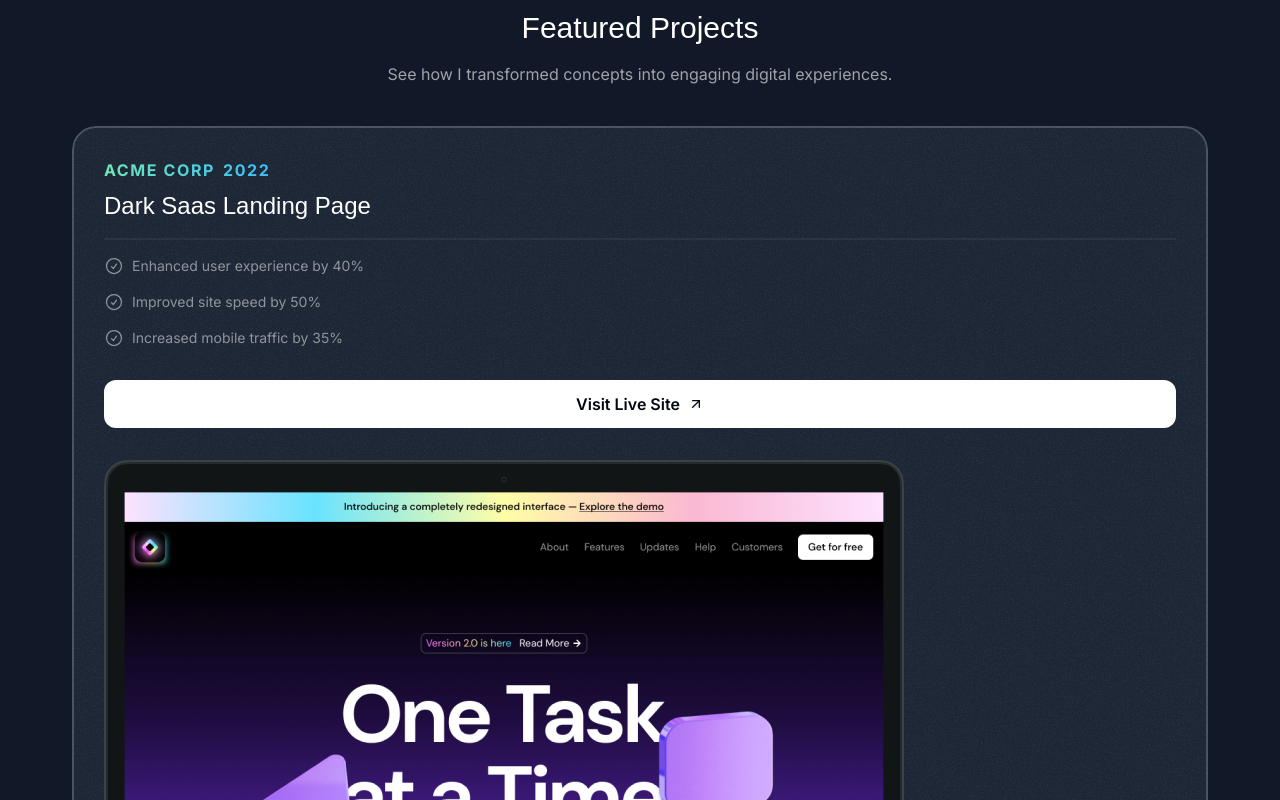
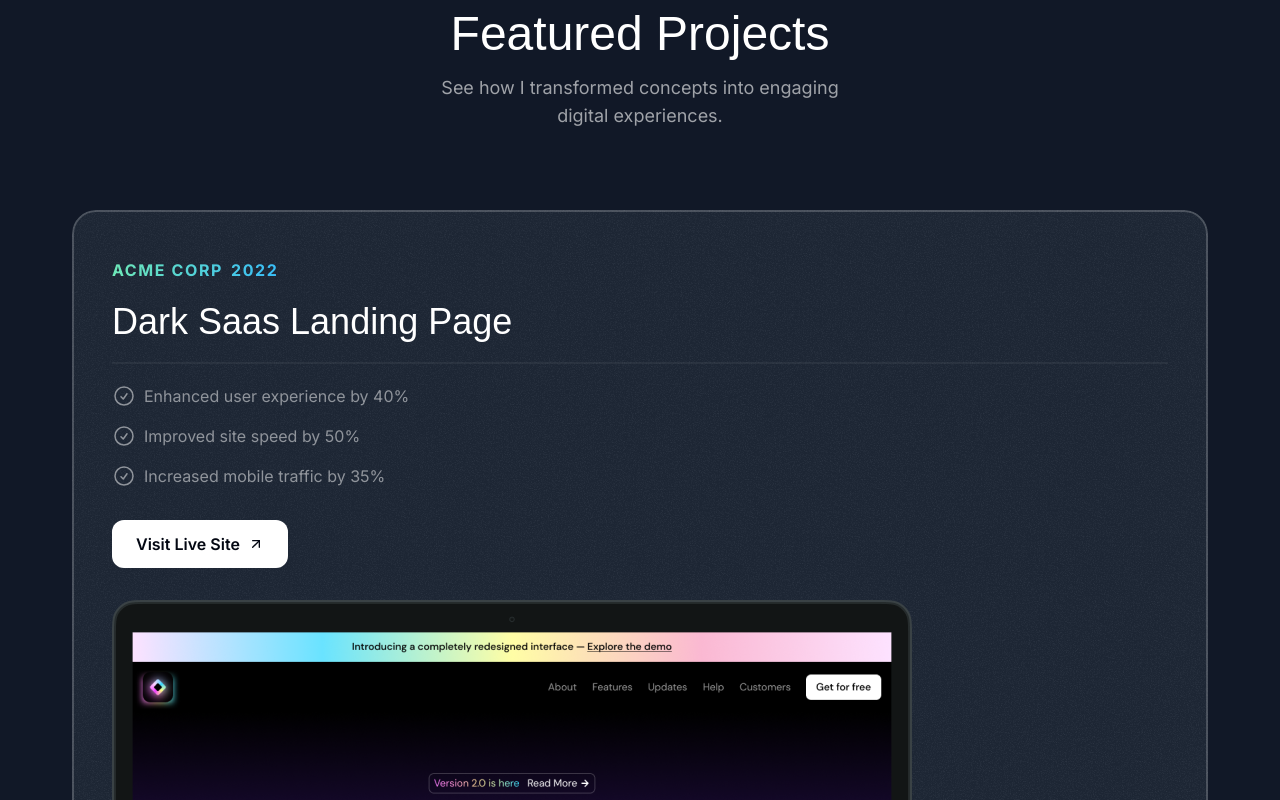
Before and after one commit to jihadcodes/My-Portfolio, a Next.js app: page / in a window 1280 px wide. Shown: the part 960-1760 px from the top of the page. Built offline with nearby package versions, Linux system fonts and the light colour scheme; a web font is replaced by a local one.

Commit message:
project section  for medium view,  responsive done

```diff
--- a/src/sections/Projects.tsx
+++ b/src/sections/Projects.tsx
@@ -52,11 +52,11 @@ export const ProjectsSection = () => {
       <div className="flex  justify-center ">
         <p className="uppercase font-semibold tracking-widest bg-gradient-to-r  from-emerald-300 to-sky-400 text-center text-transparent bg-clip-text ">Real-world Results</p>
       </div>
-      <h2 className="font-serif text-3xl text-center mt-6 ">Featured Projects</h2>
-      <p className="text-center text-white/60 mt-4 ">See how I transformed concepts into engaging digital experiences.</p>
-      <div className="flex flex-col mt-10  gap-20 ">
+      <h2 className="font-serif text-3xl md:text-5xl  text-center mt-6 ">Featured Projects</h2>
+      <p className="text-center md:text-lg  text-white/60 mt-4 max-w-md mx-auto">See how I transformed concepts into engaging digital experiences.</p>
+      <div className="flex flex-col mt-10  md:mt-20 gap-20 ">
         {portfolioProjects.map((project, index) => (
-          <div key={project.title} className="bg-gray-800 rounded-3xl relative z-0 overflow-hidden  after:z-10 after:content-[''] after:absolute after:inset-0 after:outline-2 after:outline  after:-outline-offset-2 after:rounded-3xl after:outline-white/20 px-8 pt-8  after:pointer-events-none  ">
+          <div key={project.title} className="bg-gray-800 rounded-3xl relative z-0 overflow-hidden  after:z-10 after:content-[''] after:absolute after:inset-0 after:outline-2 after:outline  after:-outline-offset-2 after:rounded-3xl after:outline-white/20 px-8 pt-8 md:pt-12 md:px-10  after:pointer-events-none  ">
             <div className="absolute inset-0  -z-10 opacity-5 " style={{
             backgroundImage: `url(${grainImage.src})`,
             }}
@@ -68,24 +68,24 @@ export const ProjectsSection = () => {
               <span>{project.year}</span>
              </div>
 
-             <h3 className="font-serif text-2xl mt-2 ">{project.title}</h3>
-             <hr className="border-t-2 border-white/5 mt-4 "/>
-             <ul  className="flex flex-col gap-4 mt-4 ">
+             <h3 className="font-serif text-2xl mt-2 md:mt-5 md:text-4xl  ">{project.title}</h3>
+             <hr className="border-t-2 border-white/5 mt-4 md:mt-5  "/>
+             <ul  className="flex flex-col gap-4 mt-4  md:mt-5 ">
                {project.results.map((result, index) => (
-                 <li key={index} className="flex text-sm text-white/50  gap-2">
-                  <CheckCirleIcon className="size-5" />
+                 <li key={index} className="flex text-sm text-white/50  gap-2 md:text-base">
+                  <CheckCirleIcon className="size-5 md:size-6 " />
                   <span>{result.title}</span>
                  </li>
                ))}
              </ul>
              <a href={project.link} target="_blank" rel="noopener noreferrer">
-               <button className="bg-white text-gray-950 h-12 w-full rounded-xl font-semibold  inline-flex items-center justify-center gap-2 mt-8 ">
+               <button className="bg-white text-gray-950 h-12 w-full md:w-auto px-6 rounded-xl font-semibold  inline-flex items-center justify-center gap-2 mt-8  ">
                 <span>Visit Live Site</span>
                 <ArrowUpRightIcon className="size-4" />
 
                </button>
              </a>
-             <Image src={project.image} alt={project.title}  className="mt-8 -mb-4  "/>
+             <Image src={project.image} alt={project.title}  className="mt-8 -mb-4  md:-mb-0 "/>
           </div>
         ))}
       </div>
```
